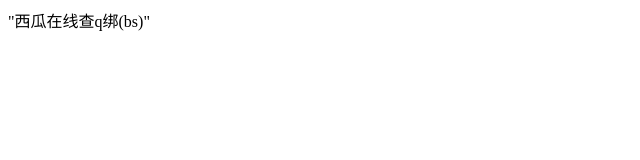
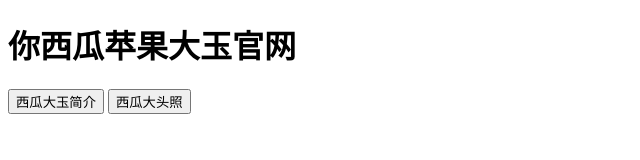
Before and after one commit to ningmengjingcxk/xigua.github.io, a plain HTML site: page index.html in a window 1280 px wide. Shown: the whole page, without its empty margins (0-640 px from the left). Drawn offline with Linux system fonts and the light colour scheme.

Commit message:
index.html

```diff
--- a/index.html
+++ b/index.html
@@ -1 +1,25 @@
-<p>"西瓜在线查q绑(bs)"<p>
+<!DOCTYPE html>
+<html lang="en">
+<head>
+    <meta charset="UTF-8">
+    <title>西瓜苹果</title>
+</head>
+<h1>你西瓜苹果大玉官网</h1>
+<body>
+
+</body>
+<input type="button" value="西瓜大玉简介" onclick="MsgBox()" />
+<!--插入按钮 结束-->
+<!--引用JS代码以达到弹出对话框目的 开始-->
+<script language="javascript">
+function MsgBox() //声明标识符
+{
+alert("没啥好说的，爬爬爬"); //弹出窗口
+}
+</script>
+<!--引用JS代码弹出对话框目的 结束-->
+</head>
+<button onclick="window.location.href = 'https://vdse.bdstatic.com//192d9a98d782d9c74c96f09db9378d93.mp4'">西瓜大头照</button>
+<body>
+
+</html>
```
